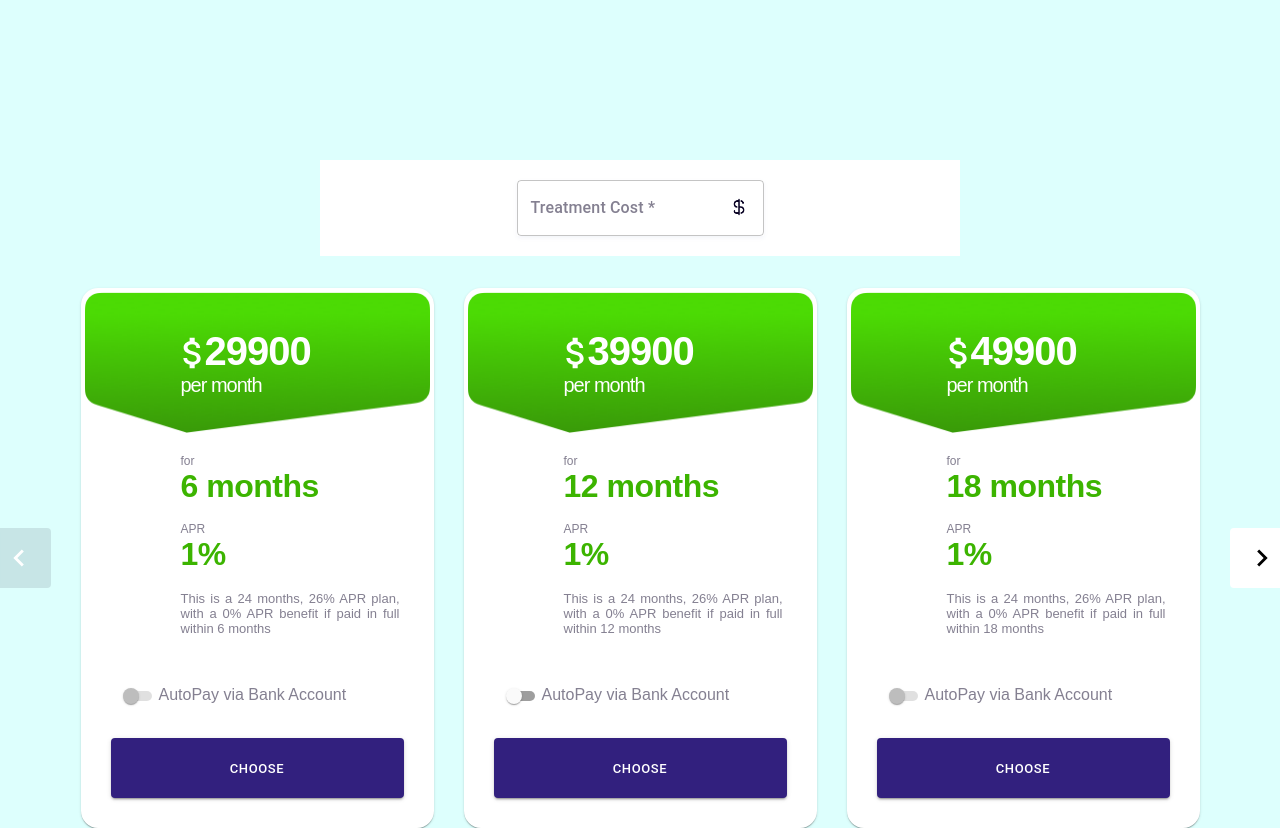
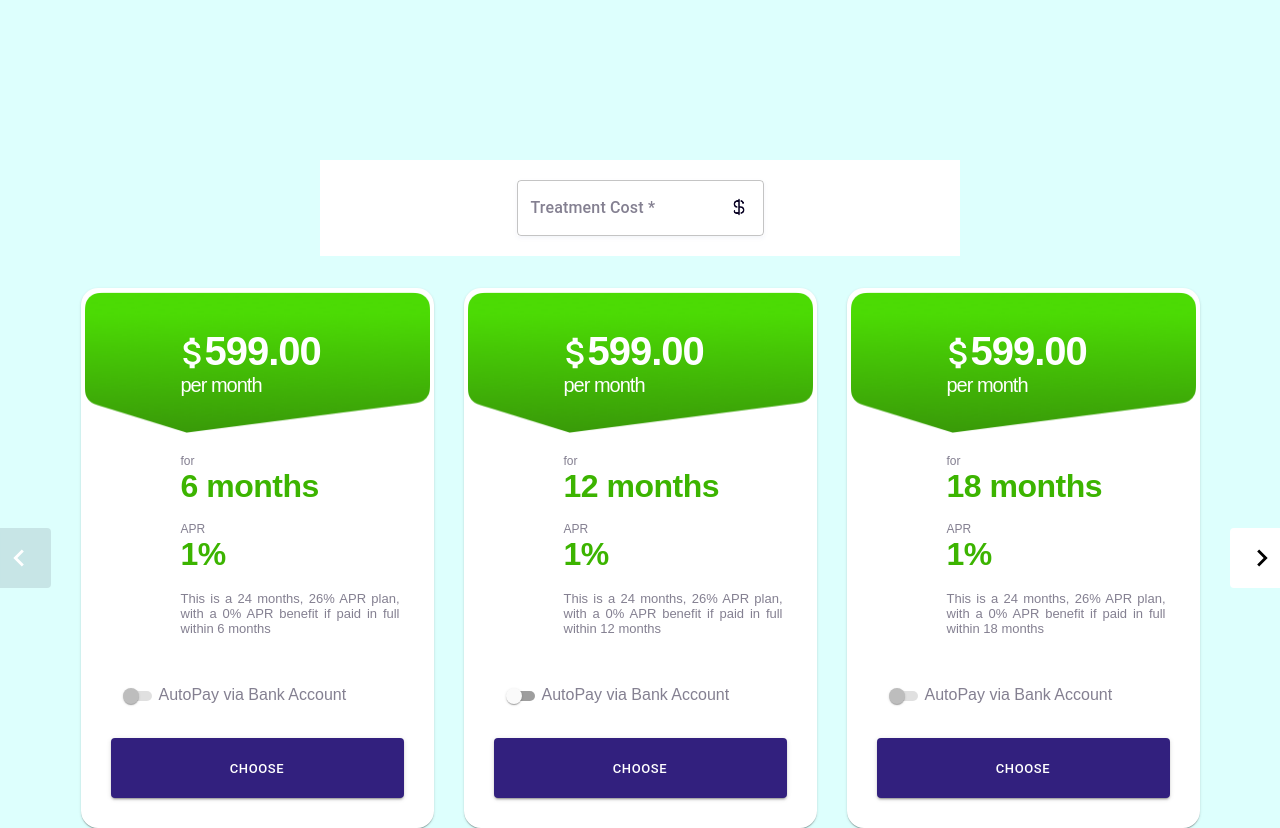
Before and after one commit to mary-balukleeva/gil-test-task, a React (Create React App) app: page / in a window 1280 px wide. Built offline with nearby package versions, Linux system fonts and the light colour scheme; a web font is replaced by a local one.

Commit message:
add a formatter to display in the card edit mock data

```diff
--- a/src/Components/CardItem/CardItem.tsx
+++ b/src/Components/CardItem/CardItem.tsx
@@ -59,6 +59,15 @@ export default function CardItem(props: any) {
     return noAutoPay.monthlyPayment && noAutoPay.apr
   }, [card])
 
+  const formatCurrency = (currency: number): string => {
+    const format: any = new Intl.NumberFormat('en-us', {
+      minimumFractionDigits: 2,
+    });
+
+    const number: string = format.format(currency)
+    return number;
+  }
+
   return (
     <div className={index >= activeIndex && index <= activeIndex+2  ? 'active' : 'slide'}>
       <Card className={classes.root}>
@@ -67,7 +76,7 @@ export default function CardItem(props: any) {
             <div className="summaryBlock">
               <p className="summary">
                 <AttachMoneyIcon />
-                {monthlyPayment}
+                {formatCurrency(monthlyPayment)}
                 </p>
               <p className="summary-description">per month</p>
             </div>
--- a/src/assets/mockData.ts
+++ b/src/assets/mockData.ts
@@ -2,28 +2,28 @@ import { CCLoanOffer } from "../Models/CCLoanOffer";
 
 export const cards: CCLoanOffer[] = [
   {
-    monthlyPayment: 29900,
+    monthlyPayment: 599,
     term: 6,
     noAutoPay: {id: 1},
     apr: 1,
     note: 'This is a 24 months, 26% APR plan, with a 0% APR benefit if paid in full within 6 months'
   },
   {
-    monthlyPayment: 39900,
+    monthlyPayment: 599,
     term: 12,
     noAutoPay: {apr : 0.17, monthlyPayment: 150},
     apr: 1,
     note: 'This is a 24 months, 26% APR plan, with a 0% APR benefit if paid in full within 12 months'
   },
   {
-    monthlyPayment: 49900,
+    monthlyPayment: 599,
     term: 18,
     noAutoPay: {id: 1},
     apr: 1,
     note: 'This is a 24 months, 26% APR plan, with a 0% APR benefit if paid in full within 18 months'
   },
   {
-    monthlyPayment: 59900,
+    monthlyPayment: 599,
     term: 6,
     noAutoPay: {apr : 0.17, monthlyPayment: 150},
     apr: 1,
```
